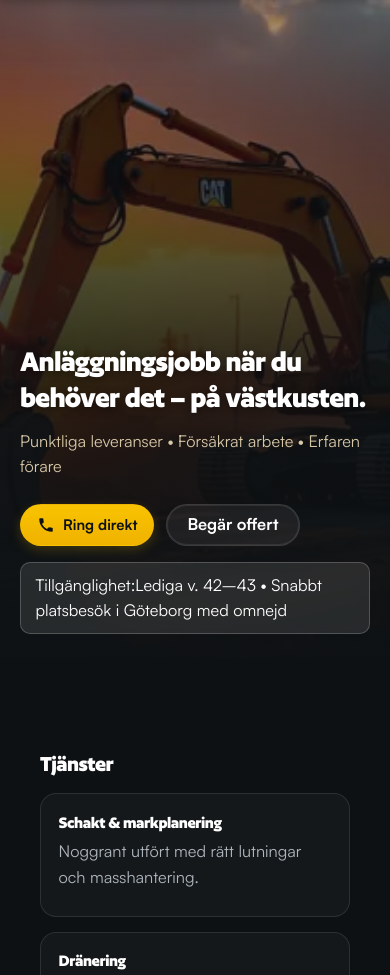
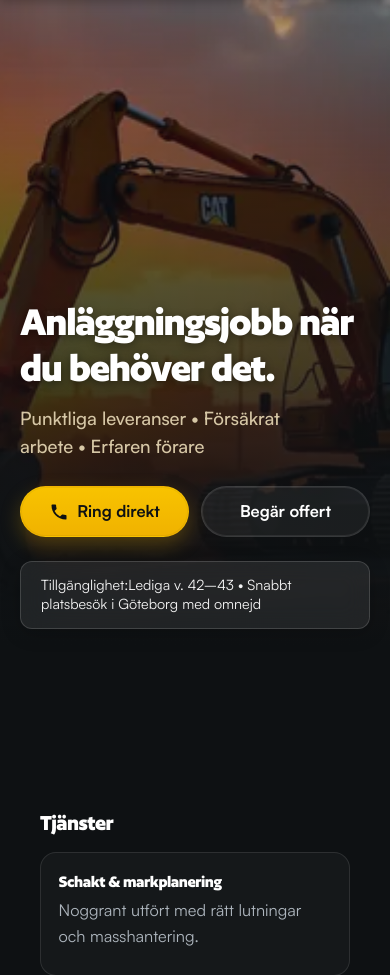
Before and after one commit to Moonchichiii/sandladanab, a FastAPI app: page / in a window 390 px wide. Shown: the part 64-1039 px from the top of the page. Run offline with FastAPI, Linux system fonts and the light colour scheme.

Commit message:
feat: update hero section with improved accessibility and content clarity

```diff
--- a/main.py
+++ b/main.py
@@ -397,8 +397,8 @@ async def offert(
 
 @app.get("/robots.txt")
 def robots():
-    if ROBOT_PATH.exists(): return FileResponse(str(ROBOT_PATH), media_type="text/plain; charset=utf-8")
-    return PlainTextResponse("User-agent: *\nAllow: /\n")
+    content = "User-agent: *\nAllow: /\n"
+    return PlainTextResponse(content)
 
 @app.get("/site.webmanifest")
 def manifest():
--- a/templates/base.html
+++ b/templates/base.html
@@ -418,12 +418,13 @@
       }
       }
 
-      /* --- 7. HERO --- */
+      /* --- 7. HERO (Refined) --- */
       .hero {
       position: relative;
-        min-height: 70svh;
+      min-height: 75svh; /* Improved for mobile browsers */
       display: flex;
       align-items: center;
+      overflow: hidden;
       }
       .hero__bg {
       position: absolute;
@@ -436,38 +437,63 @@
       position: absolute;
       inset: 0;
       background: linear-gradient(
-          90deg,
-          rgba(14, 17, 19, 0.95),
-          rgba(14, 17, 19, 0.8),
-          transparent
+        180deg,
+        rgba(14, 17, 19, 0.4) 0%,
+        rgba(14, 17, 19, 0.8) 60%,
+        rgba(14, 17, 19, 1) 100%
       );
       }
       .hero__content {
       position: relative;
       z-index: 1;
-        max-width: 42rem;
+      max-width: 46rem;
+      padding-top: 2rem; /* Visual balance */
+      }
+      .hero h1 {
+      line-height: 1.05;
+      letter-spacing: -0.03em;
+      margin-bottom: 1rem;
       }
       .lead {
-        margin-top: 1rem;
+      margin-top: 0;
       color: var(--sand);
-        font-size: clamp(1rem, 2.2vw, 1.25rem);
+      font-weight: 500;
+      font-size: 1.125rem;
+      max-width: 36ch;
+      text-wrap: balance;
       }
+
+      /* Buttons Wrapper */
       .stack {
       display: flex;
       flex-wrap: wrap;
-        gap: 0.75rem;
-        margin-top: 1.5rem;
+      gap: 1rem;
+      margin-top: 2rem;
       }
+
+      /* Status Pill - Sleek Glass Look */
       .pill {
       display: inline-flex;
       align-items: center;
-        gap: 0.5rem;
-        border-radius: 10px;
-        padding: 0.6rem 0.9rem;
-        margin-top: 1rem;
-        border: 1px solid rgba(255, 255, 255, 0.2);
-        background: rgba(255, 255, 255, 0.1);
-        backdrop-filter: blur(6px);
+      gap: 0.75rem;
+      border-radius: 12px;
+      padding: 0.85rem 1.25rem;
+      margin-top: 2rem;
+      font-size: 0.95rem;
+      line-height: 1.4;
+      color: rgba(255, 255, 255, 0.95);
+
+      /* Glassmorphism */
+      background: rgba(255, 255, 255, 0.08);
+      backdrop-filter: blur(12px);
+      -webkit-backdrop-filter: blur(12px);
+      border: 1px solid rgba(255, 255, 255, 0.15);
+      box-shadow: 0 4px 20px rgba(0, 0, 0, 0.2);
+
+      /* Layout Shift Prevention */
+      min-height: 3.5rem;
+      max-width: 100%;
+      width: fit-content;
       }
 
       /* --- 8. GALLERY --- */
@@ -633,7 +659,7 @@
       }
       }
 
-      /* --- 11. MOBILE POLISH (640px) --- */
+      /* --- 11. MOBILE POLISH (Max 640px) --- */
       @media (max-width: 640px) {
       .container {
         padding-inline: 1.25rem;
@@ -641,9 +667,11 @@
       .section {
         padding: 2.75rem 0;
       }
+
       .hero {
-          min-height: 78svh;
-          align-items: flex-end;
+        min-height: 85svh; /* Taller on mobile to push content down */
+        align-items: flex-end; /* Align text to bottom */
+        padding-bottom: 4rem;
       }
       .hero__content {
         padding-bottom: 1.5rem;
@@ -651,21 +679,37 @@
       }
       .hero__overlay {
         background: linear-gradient(
-            180deg,
-            rgba(14, 17, 19, 0.35) 0%,
-            rgba(14, 17, 19, 0.85) 55%,
-            rgba(14, 17, 19, 0.98) 100%
+        to bottom,
+        rgba(14, 17, 19, 0.3) 0%,
+        rgba(14, 17, 19, 0.7) 40%,
+        rgba(14, 17, 19, 1) 90%
         );
       }
       .hero h1 {
-          font-size: clamp(2rem, 8vw, 2.6rem);
-          margin-bottom: 0.65rem;
+        font-size: 2.75rem; /* Large and punchy */
       }
-        .hero .pill {
+
+      .stack {
+        display: grid;
+        grid-template-columns: 1fr 1fr; /* Two even buttons */
+        gap: 0.75rem;
         width: 100%;
-          max-width: 26rem;
-          margin-top: 1rem;
+        margin-top: 1.5rem;
       }
+      .btn {
+        width: 100%;
+        padding: 0.9rem 1rem; /* Taller touch targets */
+        font-size: 1rem;
+      }
+
+      .pill {
+        width: 100%; /* Full width on mobile */
+        margin-top: 1.5rem;
+        justify-content: flex-start;
+        text-align: left;
+        font-size: 0.875rem;
+      }
+
       .cards {
         gap: 0.9rem;
         margin-top: 1rem;
--- a/templates/partials/hero.html
+++ b/templates/partials/hero.html
@@ -7,7 +7,7 @@
       {{ url_for('static', path='assets/images/hero-excavator-1920.webp') }} 1920w"
     sizes="100vw"
     src="{{ url_for('static', path='assets/images/hero-excavator-1280.webp') }}"
-    alt=""
+    alt="Grävmaskin i solnedgång"
     width="1920"
     height="1080"
     loading="eager"
@@ -18,31 +18,24 @@
   <div class="hero__overlay"></div>
 
   <div class="container hero__content">
-    <h1>Anläggningsjobb när du behöver det – på västkusten.</h1>
+    <h1>Anläggningsjobb när du behöver det.</h1>
     <p class="lead">Punktliga leveranser • Försäkrat arbete • Erfaren förare</p>
+
     <div class="stack">
       <a
         href="tel:{{ owner_phone }}"
-        class="btn btn--primary header__cta btn--icon"
+        class="btn btn--primary btn--icon"
         aria-label="Ring direkt"
       >
         <svg
           xmlns="http://www.w3.org/2000/svg"
           viewBox="0 0 24 24"
-          width="18"
-          height="18"
+          width="20"
+          height="20"
+          fill="currentColor"
           aria-hidden="true"
-          focusable="false"
         >
-          <path
-            fill="currentColor"
-            d="M6.62 10.79a15.05 15.05 0 006.59 6.59l2.2-2.2a1
-      1 0 011.01-.24c1.12.37 2.33.57 3.58.57a1
-      1 0 011 1V20a1 1 0 01-1 1C10.3 21
-      3 13.7 3 4a1 1 0 011-1h3.5a1
-      1 0 011 1c0 1.25.2 2.46.57 3.58a1
-      1 0 01-.25 1.01l-2.2 2.2z"
-          />
+          <path d="M6.62 10.79a15.05 15.05 0 006.59 6.59l2.2-2.2a1 1 0 011.01-.24c1.12.37 2.33.57 3.58.57a1 1 0 011 1V20a1 1 0 01-1 1C10.3 21 3 13.7 3 4a1 1 0 011-1h3.5a1 1 0 011 1c0 1.25.2 2.46.57 3.58a1 1 0 01-.25 1.01l-2.2 2.2z" />
         </svg>
         <span>Ring direkt</span>
       </a>
@@ -50,15 +43,18 @@
       <a href="#offert" class="btn btn--ghost">Begär offert</a>
     </div>
 
+    <!-- Status Pill with visual placeholder to prevent layout shift -->
     <div
       id="status"
       class="pill"
       hx-get="/status"
-      hx-trigger="load, every 1h"
+      hx-trigger="load"
       hx-swap="innerHTML"
-      aria-live="polite"
     >
-      Laddar tillgänglighet…
+      <span class="inline-flex items-center gap-2">
+        <span class="w-2 h-2 rounded-full" style="background:#adb5bd; width: 0.5rem; height: 0.5rem; border-radius: 50%; display:inline-block;"></span>
+        <span class="font-medium" style="opacity: 0.8">Kontrollerar tillgänglighet...</span>
+      </span>
     </div>
   </div>
 </section>
```
Lines whose indentation alone changed are shown as unchanged.
